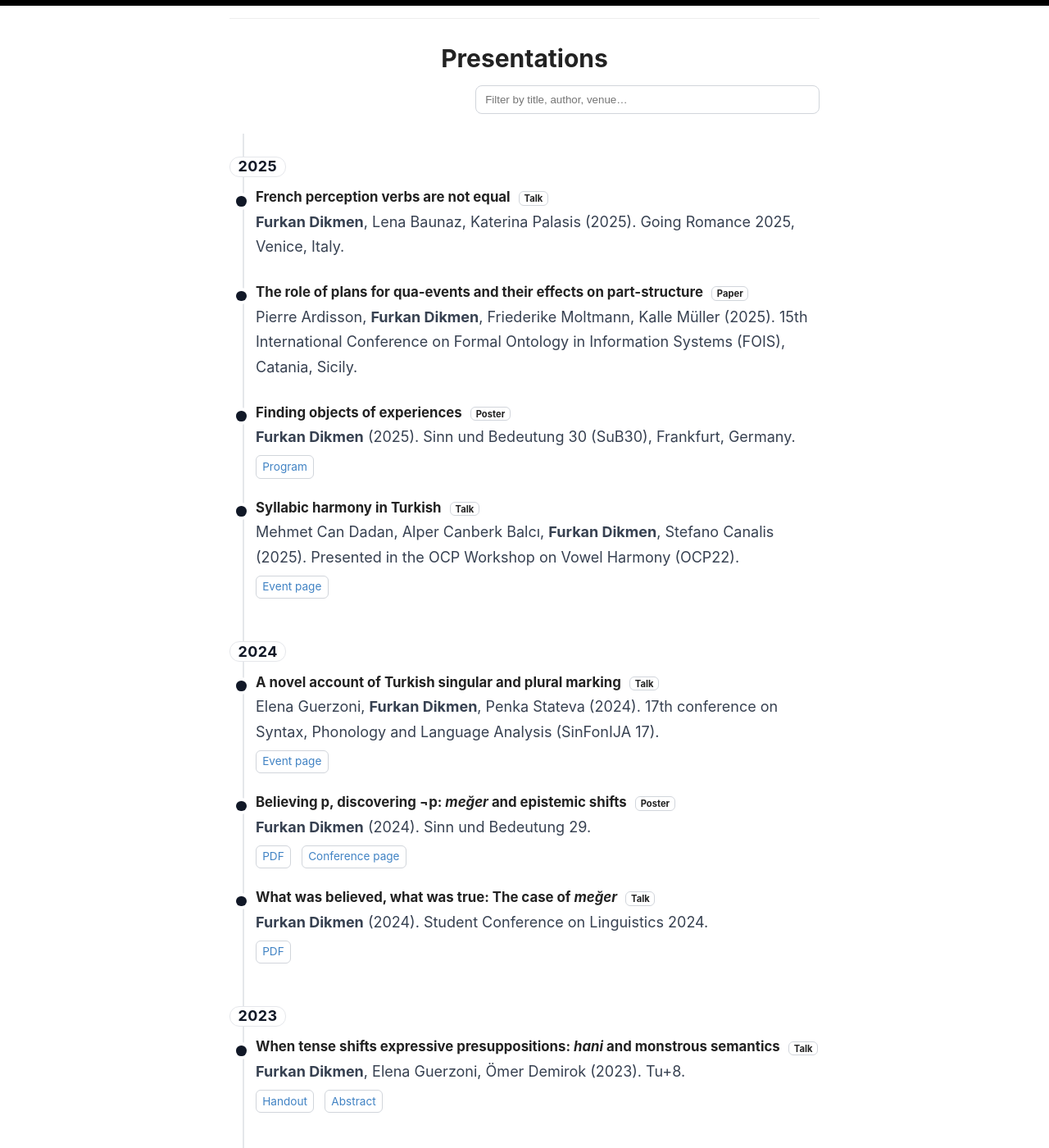
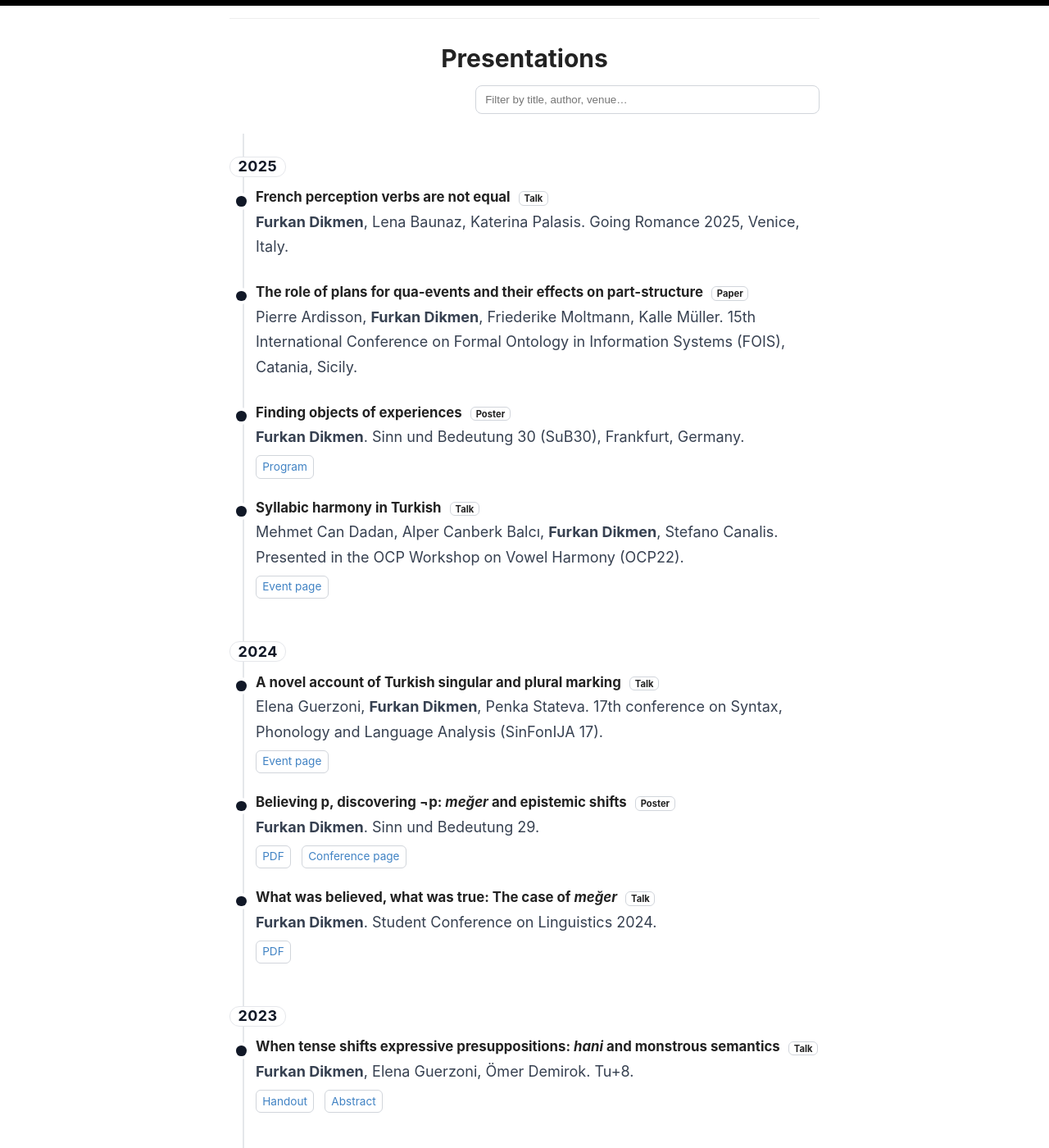
Before and after one commit to furkandikmen/furkandikmen.github.io, a Jekyll site: the page built from _pages/presentations.md, in a window 1280 px wide and 1400 px high, scrolled down 201 px. Shown: the whole window at 82% size. Built offline with Jekyll 4.4.1, drawn with Linux system fonts in a browser that asks for light colours; some of the changed text lies outside the part shown.

Commit message:
Update presentations.md

```diff
--- a/_pages/presentations.md
+++ b/_pages/presentations.md
@@ -60,7 +60,7 @@ permalink: /presentations/
     <div class="dot" aria-hidden="true"></div>
     <h3 itemprop="name">French perception verbs are not equal <span class="badge">Talk</span></h3>
     <p class="meta">
-      <strong itemprop="author">Furkan Dikmen</strong>, Lena Baunaz, Katerina Palasis (2025).
+      <strong itemprop="author">Furkan Dikmen</strong>, Lena Baunaz, Katerina Palasis.
       Going Romance 2025, Venice, Italy.
     </p>
   </article>
@@ -69,7 +69,7 @@ permalink: /presentations/
     <div class="dot" aria-hidden="true"></div>
     <h3 itemprop="name">The role of plans for qua-events and their effects on part-structure <span class="badge">Paper</span></h3>
     <p class="meta">
-      Pierre Ardisson, <strong>Furkan Dikmen</strong>, Friederike Moltmann, Kalle Müller (2025).
+      Pierre Ardisson, <strong>Furkan Dikmen</strong>, Friederike Moltmann, Kalle Müller.
       15th International Conference on Formal Ontology in Information Systems (FOIS), Catania, Sicily.
     </p>
   </article>
@@ -78,7 +78,7 @@ permalink: /presentations/
     <div class="dot" aria-hidden="true"></div>
     <h3 itemprop="name">Finding objects of experiences <span class="badge">Poster</span></h3>
     <p class="meta">
-      <strong>Furkan Dikmen</strong> (2025). Sinn und Bedeutung 30 (SuB30), Frankfurt, Germany.
+      <strong>Furkan Dikmen</strong>. Sinn und Bedeutung 30 (SuB30), Frankfurt, Germany.
     </p>
     <p class="links">
       <a href="https://vicom.info/sub30-program-2/" target="_blank" rel="noopener noreferrer">Program</a>
@@ -89,7 +89,7 @@ permalink: /presentations/
     <div class="dot" aria-hidden="true"></div>
     <h3 itemprop="name">Syllabic harmony in Turkish</h3>
     <p class="meta">
-      Mehmet Can Dadan, Alper Canberk Balcı, <strong>Furkan Dikmen</strong>, Stefano Canalis (2025).
+      Mehmet Can Dadan, Alper Canberk Balcı, <strong>Furkan Dikmen</strong>, Stefano Canalis.
       Presented in the OCP Workshop on Vowel Harmony (OCP22).
     </p>
     <p class="links">
@@ -103,7 +103,7 @@ permalink: /presentations/
     <div class="dot" aria-hidden="true"></div>
     <h3 itemprop="name">A novel account of Turkish singular and plural marking</h3>
     <p class="meta">
-      Elena Guerzoni, <strong>Furkan Dikmen</strong>, Penka Stateva (2024).
+      Elena Guerzoni, <strong>Furkan Dikmen</strong>, Penka Stateva.
       17th conference on Syntax, Phonology and Language Analysis (SinFonIJA 17).
     </p>
     <p class="links">
@@ -114,7 +114,7 @@ permalink: /presentations/
   <article class="talk" itemscope itemtype="https://schema.org/CreativeWork">
     <div class="dot" aria-hidden="true"></div>
     <h3 itemprop="name">Believing p, discovering ¬p: <em>meğer</em> and epistemic shifts <span class="badge">Poster</span></h3>
-    <p class="meta"><strong>Furkan Dikmen</strong> (2024). Sinn und Bedeutung 29.</p>
+    <p class="meta"><strong>Furkan Dikmen</strong>. Sinn und Bedeutung 29.</p>
     <p class="links">
       <a href="https://furkandikmen.com/assets/presentations/DIKMEN%20.pdf" target="_blank" rel="noopener noreferrer">PDF</a>
       <a href="https://drive.google.com/file/d/1iVKxHEO0l1wIaTzoIHKD2u2d6qM9RGf5/view" target="_blank" rel="noopener noreferrer">Conference page</a>
@@ -124,7 +124,7 @@ permalink: /presentations/
   <article class="talk" itemscope itemtype="https://schema.org/CreativeWork">
     <div class="dot" aria-hidden="true"></div>
     <h3 itemprop="name">What was believed, what was true: The case of <em>meğer</em></h3>
-    <p class="meta"><strong>Furkan Dikmen</strong> (2024). Student Conference on Linguistics 2024.</p>
+    <p class="meta"><strong>Furkan Dikmen</strong>. Student Conference on Linguistics 2024.</p>
     <p class="links">
       <a href="https://furkandikmen.com/assets/presentations/SCOL24.pdf" target="_blank" rel="noopener noreferrer">PDF</a>
     </p>
@@ -135,7 +135,7 @@ permalink: /presentations/
   <article class="talk" itemscope itemtype="https://schema.org/CreativeWork">
     <div class="dot" aria-hidden="true"></div>
     <h3 itemprop="name">When tense shifts expressive presuppositions: <em>hani</em> and monstrous semantics</h3>
-    <p class="meta"><strong>Furkan Dikmen</strong>, Elena Guerzoni, Ömer Demirok (2023). Tu+8.</p>
+    <p class="meta"><strong>Furkan Dikmen</strong>, Elena Guerzoni, Ömer Demirok. Tu+8.</p>
     <p class="links">
       <a href="https://furkandikmen.com/assets/presentations/TU+8%20(3).pdf" target="_blank" rel="noopener noreferrer">Handout</a>
       <a href="https://furkandikmen.com/assets/presentations/Tu+8-Dikmen,%20Guerzoni%20&%20Demirok%20(1).pdf" target="_blank" rel="noopener noreferrer">Abstract</a>
@@ -147,7 +147,7 @@ permalink: /presentations/
   <article class="talk" itemscope itemtype="https://schema.org/CreativeWork">
     <div class="dot" aria-hidden="true"></div>
     <h3 itemprop="name">Adjectival Diminutives in Turkish</h3>
-    <p class="meta">Ümit Atlamaz, <strong>Furkan Dikmen</strong> (2022). DMTD Workshop series &amp; WAFL16.</p>
+    <p class="meta">Ümit Atlamaz, <strong>Furkan Dikmen</strong>. DMTD Workshop series &amp; WAFL16.</p>
     <p class="links">
       <a href="https://furkandikmen.com/assets/presentations/Adjectival_Dimunitives.pdf" target="_blank" rel="noopener noreferrer">PDF</a>
     </p>
@@ -158,7 +158,7 @@ permalink: /presentations/
   <article class="talk" itemscope itemtype="https://schema.org/CreativeWork">
     <div class="dot" aria-hidden="true"></div>
     <h3 itemprop="name">Compounding with a polymorphic deverbalizer in Turkish</h3>
-    <p class="meta"><strong>Furkan Dikmen</strong>, Ömer Demirok, Balkız Öztürk (2021). 9th Workshop on Nominalizations (JeNOM 9).</p>
+    <p class="meta"><strong>Furkan Dikmen</strong>, Ömer Demirok, Balkız Öztürk. 9th Workshop on Nominalizations (JeNOM 9).</p>
     <p class="links">
       <a href="https://sites.google.com/view/nominalizations-jenom9/program" target="_blank" rel="noopener noreferrer">Program</a>
     </p>
@@ -167,7 +167,7 @@ permalink: /presentations/
   <article class="talk" itemscope itemtype="https://schema.org/CreativeWork">
     <div class="dot" aria-hidden="true"></div>
     <h3 itemprop="name">Modifying result states in Turkish <span class="badge">Poster</span></h3>
-    <p class="meta"><strong>Furkan Dikmen</strong>, Ömer Demirok (2021). Semantics and Linguistic Theory (SALT 31).</p>
+    <p class="meta"><strong>Furkan Dikmen</strong>, Ömer Demirok. Semantics and Linguistic Theory (SALT 31).</p>
     <p class="links">
       <a href="https://osf.io/g8da5/" target="_blank" rel="noopener noreferrer">OSF</a>
     </p>
@@ -178,7 +178,7 @@ permalink: /presentations/
   <article class="talk" itemscope itemtype="https://schema.org/CreativeWork">
     <div class="dot" aria-hidden="true"></div>
     <h3 itemprop="name">Palatalized Turkish consonants and vowel harmony</h3>
-    <p class="meta">Stefano Canalis, <strong>Furkan Dikmen</strong> (2020). The 5th workshop on Turkic and languages in contact with Turkic (Tu+5).</p>
+    <p class="meta">Stefano Canalis, <strong>Furkan Dikmen</strong>. The 5th workshop on Turkic and languages in contact with Turkic (Tu+5).</p>
     <p class="links">
       <a href="https://bpb-us-w2.wpmucdn.com/sites.udel.edu/dist/1/9450/files/2019/12/tunamed.pdf" target="_blank" rel="noopener noreferrer">PDF</a>
     </p>
@@ -189,7 +189,7 @@ permalink: /presentations/
   <article class="talk" itemscope itemtype="https://schema.org/CreativeWork">
     <div class="dot" aria-hidden="true"></div>
     <h3 itemprop="name">The semantics of the associative -lAr in Turkish <span class="badge">Poster</span></h3>
-    <p class="meta"><strong>Furkan Dikmen</strong> (2019). Workshop on Altaic Formal Linguistics 15 (WAFL 2019).</p>
+    <p class="meta"><strong>Furkan Dikmen</strong>. Workshop on Altaic Formal Linguistics 15 (WAFL 2019).</p>
     <p class="links">
       <a href="https://furkandikmen.com/assets/presentations/WAFL%2015-Furkan%20Dikmen.pdf" target="_blank" rel="noopener noreferrer">PDF</a>
     </p>
```
